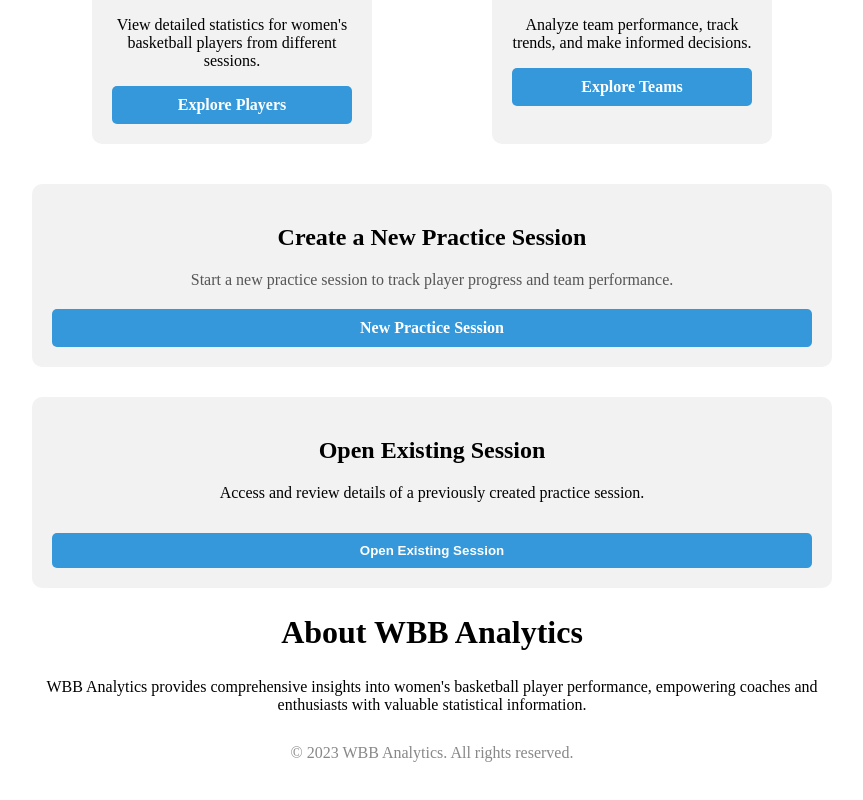
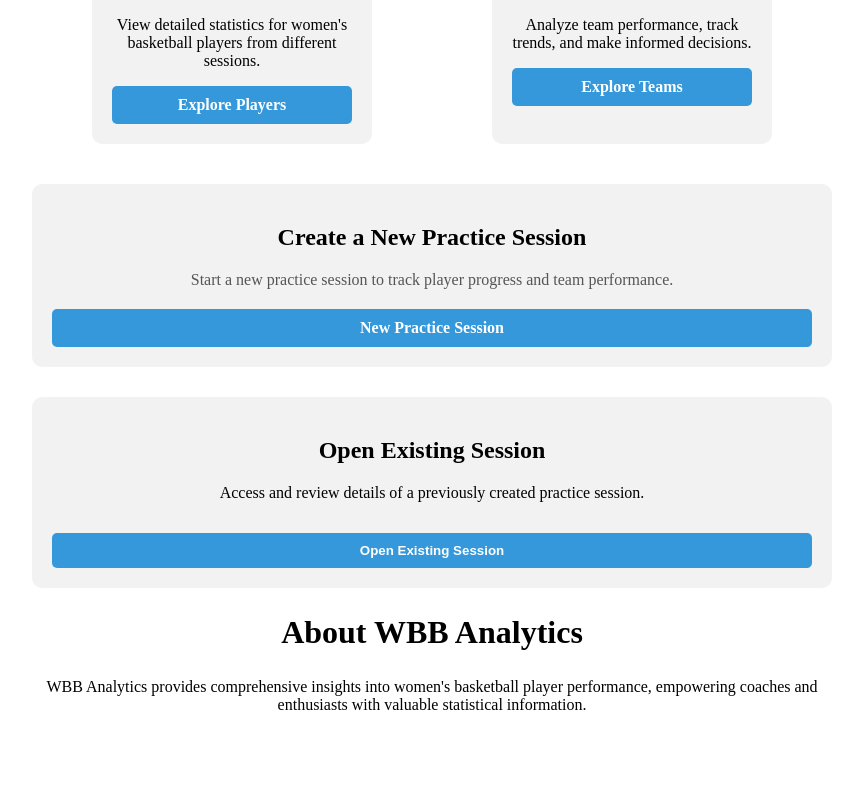
Before and after one commit to tntechcsc/wbb-analytics, a React (Create React App) app in the folder wbb-analytics/: page / in a window 1280 px wide. Shown: the part 260-1060 px from the top of the page, without its empty margins (208-1071 px from the left). After the commit the page ends 1032 px from the top, so only its background shows below. Built offline with nearby package versions, Linux system fonts and the light colour scheme; what react-native would draw is missing.

Commit message:
Removed copyright symbol

```diff
--- a/wbb-analytics/src/pages/Home/HomePage.js
+++ b/wbb-analytics/src/pages/Home/HomePage.js
@@ -58,10 +58,6 @@
           empowering coaches and enthusiasts with valuable statistical information.
         </p>
       </section>
-
-      <footer>
-        <p>© 2023 WBB Analytics. All rights reserved.</p>
-      </footer>
       <OpenSession isOpen={isModelOpen} onClose={() => setModelOpen(false)}/>
     </div>
   );
```
